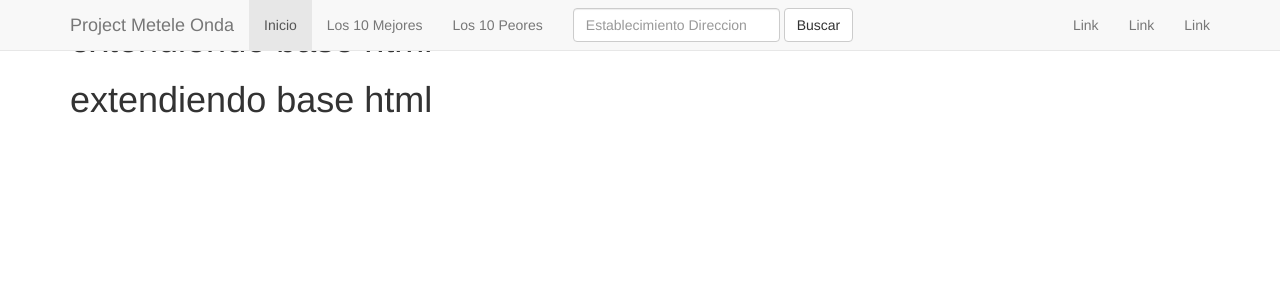
After one commit to mariomaidana/MeteleOnda, a Django app: template mi_entorno/proyecto_metele_onda/mi_app/templates/mi_app/base2.html in a window 1280 px wide. The commit adds this page. Shown: the top 300 px of the page. Run offline with Django 3.2, Linux system fonts and the light colour scheme; the template is opened without the code that fills it, so the values that code supplies are empty; parts of the project's set-up code (start-up, migrations or seed data) failed here and were passed over; some libraries are stand-ins or nearby versions.

Commit message:
Crear base.html
cree un html basa para la apliocacion

```diff
--- a/mi_entorno/proyecto_metele_onda/mi_app/templates/mi_app/base.html
+++ b/mi_entorno/proyecto_metele_onda/mi_app/templates/mi_app/base.html
@@ -21,12 +21,12 @@
 
         <div class="navbar-header">
           <!-- The mobile navbar-toggle button can be safely removed since you do not need it in a non-responsive implementation -->
-          <a class="navbar-brand" href="#">Project Metele Onda</a>
+          <a class="navbar-brand" href="#Projecto">Project Metele Onda</a>
         </div>
         <!-- Note that the .navbar-collapse and .collapse classes have been removed from the #navbar -->
         <div id="navbar">
           <ul class="nav navbar-nav">
-            <li class="active"><a href="#">Inicio</a></li>
+            <li class="active"><a href="#inicio">Inicio</a></li>
             <li><a href="#about">Los 10 Mejores</a></li>
             <li><a href="#contact">Los 10 Peores</a></li>
            <!-- <li class="dropdown">
@@ -42,16 +42,16 @@
               </ul>
             </li>-->
           </ul>
-          <form class="navbar-form navbar-left" role="search">
+          <form action="#Buscar" class="navbar-form navbar-left" role="search">
               <div class="form-group ">
                 <input type="text" class="form-control" placeholder="Establecimiento Direccion">
               </div>
               <button type="submit" class="btn btn-default">Buscar</button>
           </form>
           <ul class="nav navbar-nav navbar-right">
-            <li><a href="#">Link</a></li>
-            <li><a href="#">Link</a></li>
-            <li><a href="#">Link</a></li>
+            <li><a href="#l1">Link</a></li>
+            <li><a href="#l2">Link</a></li>
+            <li><a href="#l3">Link</a></li>
           </ul>
         </div><!--/.nav-collapse -->
       </div>
@@ -59,7 +59,10 @@
 
 
     <div class="container">
-      <h1>...</h1>
+      {% block content %}
+      <!--bloque para adicionar contenido html-->
+      {% endblock %}
+    </div>
 
     </div>
     </div> <!-- /container -->
@@ -67,11 +70,10 @@
 
     <!-- Bootstrap core JavaScript
     ================================================== -->
-
-
     <!-- jQuery (necessary for Bootstrap's JavaScript plugins) -->
     <script src="{% static 'mi_app/jquery/jquery-1.11.3.min.js' %}"></script>
     <!-- Include all compiled plugins (below), or include individual files as needed -->
     <script src="{% static 'mi_app/bootstrap3/js/bootstrap.min.js' %}"></script>
+
   </body>
 </html>
--- /dev/null
+++ b/mi_entorno/proyecto_metele_onda/mi_app/templates/mi_app/base2.html
@@ -0,0 +1,9 @@
+    {% extends "mi_app/base.html" %}
+
+    {% block content %}
+    	<div>
+    		<h1>extendiendo base html</h1>
+    		<h1>extendiendo base html</h1>
+    	</div>
+
+    {% endblock content %}
--- a/mi_entorno/proyecto_metele_onda/mi_app/views.py
+++ b/mi_entorno/proyecto_metele_onda/mi_app/views.py
@@ -41,5 +41,5 @@ class CalificacionViewSet(ModelViewSet):
 #---//  Vista para el index  //---------##
 #class index----------------------------##
 class Index(TemplateView):
-	template_name = 'mi_app/base.html'
+	template_name = 'mi_app/base2.html'
 #---------------------------------------##
```
Also changed, not shown: 1 other file.
